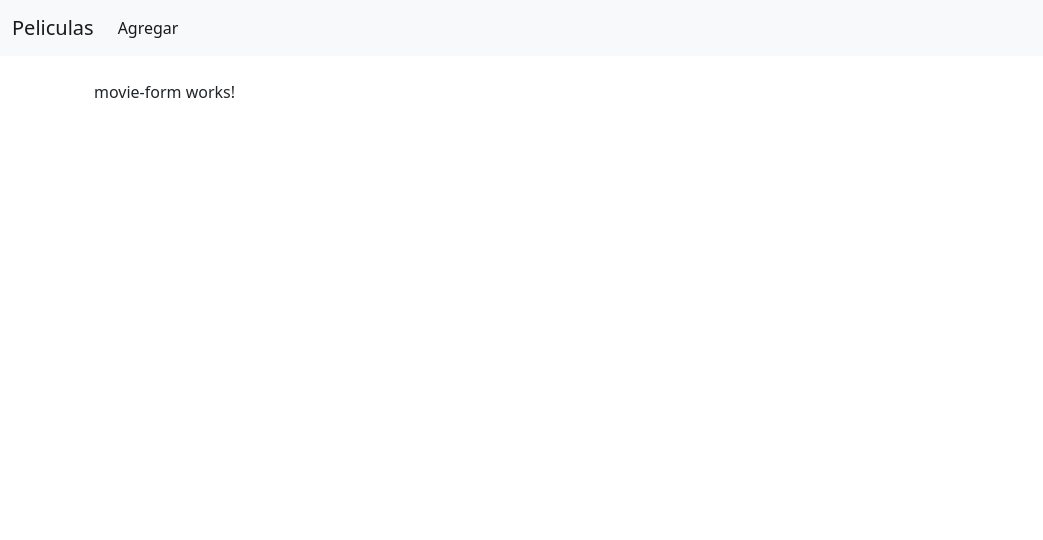
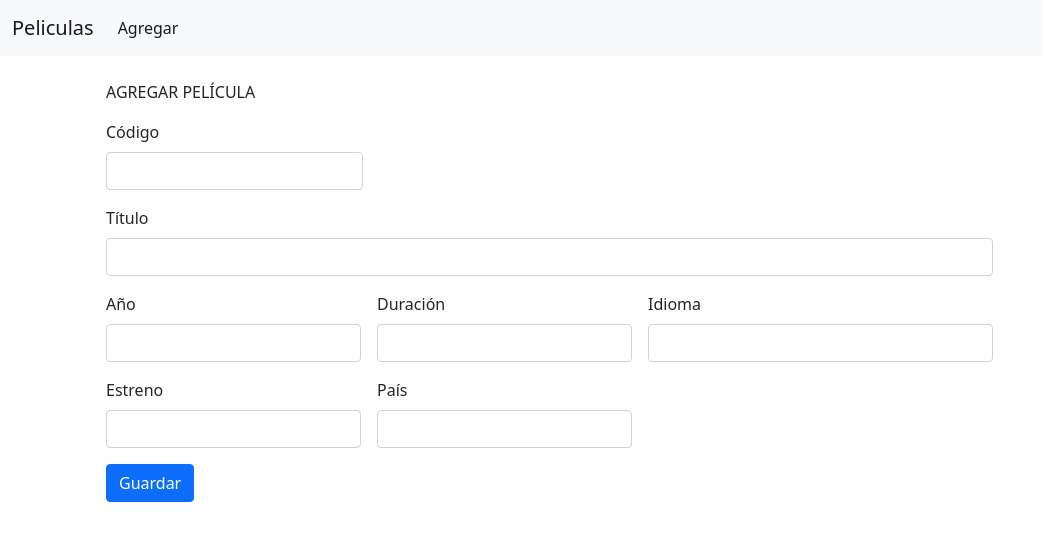
Before and after one commit to Gasogui/client, an Angular app: page /movies/add in a window 1280 px wide. Shown: the top 540 px of the page, without its empty margins (0-1043 px from the left). Built offline with nearby package versions, Linux system fonts and the light colour scheme.

Commit message:
Configuración componentes movie-lis y movie-form

```diff
--- a/src/app/app-routing.module.ts
+++ b/src/app/app-routing.module.ts
@@ -9,7 +9,7 @@ import { MovieEditComponent } from './components/movie-edit/movie-edit.component
 const routes: Routes = [
 
     {
-        path: '',
+        path: ' ',
         redirectTo: '/movies',
         pathMatch: 'full'
     },
--- a/src/app/components/movie-form/movie-form.component.html
+++ b/src/app/components/movie-form/movie-form.component.html
@@ -1 +1,72 @@
-<p>movie-form works!</p>
+<div class="container ">
+
+    <p>AGREGAR PELÍCULA</p>
+
+    <form class="row g-3">
+
+        <div class="col-auto">
+            <label for="inputCode" class="form-label">Código</label>
+            <input type="text" class="form-control" id="inputCode">
+        </div>
+
+
+        <div class="col-md-10">
+            <label for="inputTitle" class="form-label">Título</label>
+            <input type="text" class="form-control" id="inputTitle">
+        </div>
+
+        <div class="col-md-3">
+            <label for="inputTitle" class="form-label">Año</label>
+            <input type="text" class="form-control" id="inputTitle">
+        </div>
+        <div class="col-md-3">
+            <label for="inputTitle" class="form-label">Duración</label>
+            <input type="text" class="form-control" id="inputTitle">
+        </div>
+        <div class="col-md-4">
+            <label for="inputTitle" class="form-label">Idioma</label>
+            <input type="text" class="form-control" id="inputTitle">
+        </div>
+
+        <div class="col-md-3">
+            <label for="inputTitle" class="form-label">Estreno</label>
+            <input type="text" class="form-control" id="inputTitle">
+        </div>
+        <div class="col-md-3">
+            <label for="inputTitle" class="form-label">País</label>
+            <input type="text" class="form-control" id="inputTitle">
+        </div>
+
+        <div class="col-12">
+            <button type="submit" class="btn btn-primary">Guardar</button>
+        </div>
+    </form>
+
+</div>
+
+
+
+
+
+
+
+<!-- <div class="container">
+    <p>AGREGAR EQUIPO</p>
+    <div class="row">
+        <div class="col-sm-6">
+            <form>
+                <div class="mb-3">
+                    <label class="form-label">Nombre de Equipo</label>
+                    <input type="text" class="form-control" name=" ">
+                </div>
+
+                <div class="mb-3">
+                    <label class="form-label">logo</label>
+                    <input type="text" class="form-control" name=" ">
+                </div>
+
+                <button class="btn btn-primary">Agregar</button>
+            </form>
+        </div>
+    </div>
+</div> -->
--- a/src/app/components/movie-form/movie-form.component.ts
+++ b/src/app/components/movie-form/movie-form.component.ts
@@ -1,15 +1,33 @@
+/* -- movie - form.component.ts -- */
 import { Component, OnInit } from '@angular/core';
+import { MoviesService } from '../../services/movies.service';
+import { Movie } from 'src/app/models/Movie'
+import { Router } from '@angular/router';
 
 @Component({
-  selector: 'app-movie-form',
-  templateUrl: './movie-form.component.html',
-  styleUrls: ['./movie-form.component.css']
+    selector: 'app-movie-form',
+    templateUrl: './movie-form.component.html',
+    styleUrls: ['./movie-form.component.css']
 })
 export class MovieFormComponent implements OnInit {
 
-  constructor() { }
+    movie: Movie = {
+        mov_id: ' ',
+        mov_title: ' ',
+        mov_year: ' ',
+        mov_time: ' ',
+        mov_lang: ' ',
+        mov_dt_rel: ' ',
+        mov_rel_country: ' '
+    };
 
-  ngOnInit(): void {
-  }
+    constructor(private movieService: MoviesService, private router: Router) { }
 
+    ngOnInit(): void {
+    }
+
+    saveMovie() {
+        this.movieService.saveMovie(this.movie).subscribe();
+        this.router.navigate(['/movies']);
+    }
 }
--- a/src/app/components/movie-list/movie-list.component.html
+++ b/src/app/components/movie-list/movie-list.component.html
@@ -1 +1,36 @@
-<p>movie-list works!</p>
+<!-- movie-list.component.html -->
+<p>LISTA DE PELÍCULAS</p>
+<button type="button" class="btn btn-dark" routerLink="/movies/add" routerLinkActive="active">Agregar</button>
+<table class="table table-striped">
+    <thead>
+        <tr>
+            <th scope="col">Id</th>
+            <th scope="col">Título</th>
+            <th scope="col">Año</th>
+            <th scope="col">Duración</th>
+            <th scope="col">Idioma</th>
+            <th scope="col">Estreno</th>
+            <th scope="col">País</th>
+            <th scope="col">Editar</th>
+            <th scope="col">Eliminar</th>
+        </tr>
+    </thead>
+    <tbody>
+        <tr *ngFor="let movie of lisMovies">
+            <td>{{movie.mov_id}}</td>
+            <td>{{movie.mov_title}}</td>
+            <td>{{movie.mov_year}}</td>
+            <td>{{movie.mov_time}}</td>
+            <td>{{movie.mov_lang}}</td>
+            <td>{{movie.mov_dt_rel | date: 'dd-mm-yyyy'}}</td>
+            <td>{{movie.mov_rel_country}}</td>
+            <td>
+                <button (click)="updateMovie(movie.mov_id)" type="button" class="btn btn-primary">Editar</button>
+            </td>
+            <td>
+                <button (click)="deleteMovie(movie.mov_id)" type="button" class="btn btn-danger">Eliminar</button>
+            </td>
+        </tr>
+
+    </tbody>
+</table>
--- a/src/app/components/movie-list/movie-list.component.ts
+++ b/src/app/components/movie-list/movie-list.component.ts
@@ -2,7 +2,8 @@
 import { Component, OnInit, HostBinding } from '@angular/core';
 
 import { MoviesService } from '../../services/movies.service';
-import { Movie } from 'src/app/models/Movie'
+/* import { Movie } from 'src/app/models/Movie' */
+import { Router } from '@angular/router';
 
 @Component({
     selector: 'app-movie-list',
@@ -11,18 +12,44 @@ import { Movie } from 'src/app/models/Movie'
 })
 export class MovieListComponent implements OnInit {
 
-    games: any = [];
+    lisMovies: any = [];
 
-    constructor(private movieService: MoviesService) { }
+    constructor(private movieService: MoviesService, private router: Router) { }
 
     ngOnInit(): void {
+        this.getMovies();
+    }
+
+    //get movies
+    getMovies() {
         this.movieService.getMovies().subscribe(
             res => {
-                this.games = res;
+                console.log(res);
+                this.lisMovies = <any>res;
             },
-            err => console.log(err)
+            err => console.error(err)
         );
-
     }
 
+    //delete movie
+    deleteMovie(id: string) {
+        this.movieService.deleteMovie(id).subscribe(
+            res => {
+                console.log(res);
+                this.getMovies();
+                /* this.lisMovies = res; */
+            },
+            err => console.error(err)
+        );
+    }
+
+    //modify movie
+    updateMovie(id: string) {
+        this.router.navigate([`/edit/${id}`]);
+    }
+
+
+
+
+
 }
```
Also changed, not shown: src/app/models/Movie.ts (+4 -4 lines).
